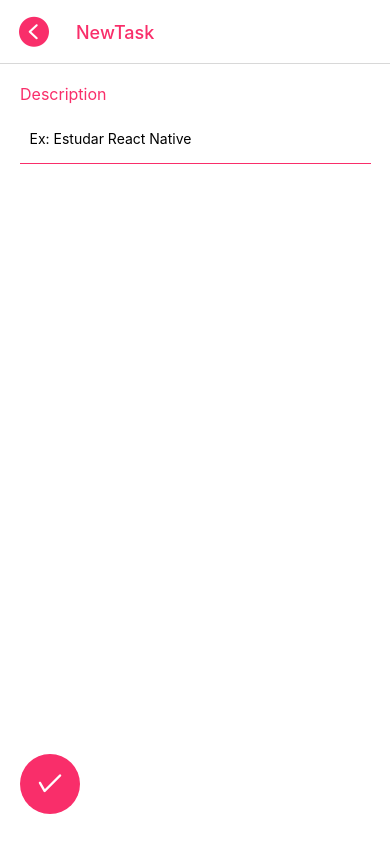
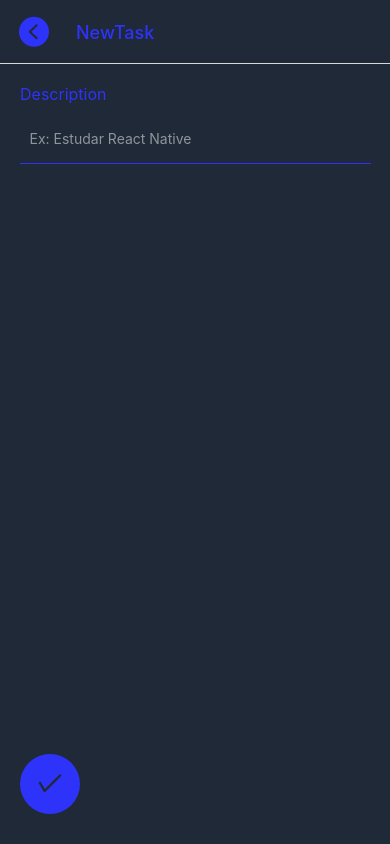
Before and after one commit to SouzaEdgar/crudApp, a React Native app: screen /NewTask in a window 390 px wide. Built offline with nearby package versions, Linux system fonts and the light colour scheme; no server answers; the database is empty.

Commit message:
color theme

```diff
--- a/App.js
+++ b/App.js
@@ -1,8 +1,12 @@
-import { StyleSheet, Button, Text, View, TouchableOpacity } from 'react-native';
+import { StyleSheet, TouchableOpacity } from 'react-native';
 import { NavigationContainer } from '@react-navigation/native';
 import { createStackNavigator } from '@react-navigation/stack';
 
-import { AntDesign } from '@expo/vector-icons';
+// Colors
+import { colors } from './src/config/theme';
+
+// Import Icons
+import { AntDesign, FontAwesome5 } from '@expo/vector-icons';
 
 // Import Pages
 import Task from './src/pages/Task';
@@ -12,64 +16,84 @@ import Details from './src/pages/Details';
 // Create Stack
 const Stack = createStackNavigator();
 
-export default function App({navigation}) {
+export default function App() {
+  // Define Theme
+  const theme = {mode: 'dark'};
+  let activeColors = colors[theme.mode];
+
   return (
     <NavigationContainer>
       {/* Initial Rote */}
       <Stack.Navigator initialRouteName='Task'>
         {/* Pages */}
         <Stack.Screen
-          name='Task Manager'
+          name='Task'
           component={Task}
           options={{
-            headerTintColor: '#f92e6a',
-            headerTitleAlign: 'center'
+            headerTitle: 'Task Manager',
+            headerTitleAlign: 'center',
+            headerTintColor: activeColors.secondary,
+            headerStyle: {
+              backgroundColor: activeColors.primary
+            },
+            headerRight: () => (
+              <TouchableOpacity
+              // Ativar / Desativar DarkMode Theme
+                //onPress={() => {darkMode()}}
+              >
+                <FontAwesome5
+                  name='moon'
+                  size={25}
+                  color={activeColors.secondary}
+                  style={{
+                    marginRight: 25
+                  }}
+                />
+              </TouchableOpacity>
+            )
           }}
         />
         <Stack.Screen
           name='NewTask'
           component={NewTask}
           options={{
+            headerTintColor: activeColors.secondary,
+            headerStyle: {
+              backgroundColor: activeColors.primary
+            },
             headerBackImage: () => (
               <AntDesign
                 name='leftcircle'
                 size={30}
-                color={'#f92e6a'}
+                color={activeColors.secondary}
                 style={{
                   marginLeft: 8
                 }}
               />
-            ),
-            headerTintColor: '#f92e6a',
+            )
           }}
         />
         <Stack.Screen
           name='Details'
           component={Details}
           options={{
+            headerTintColor: activeColors.secondary,
+            headerStyle: {
+              backgroundColor: activeColors.primary
+            },
             headerBackImage: () => (
               <AntDesign
                 name='leftcircle'
                 size={30}
-                color={'#f92e6a'}
+                color={activeColors.secondary}
                 style={{
                   marginLeft: 8
                 }}
               />
-            ),
-            headerTintColor: '#f92e6a'
+            )
           }}
         />
       </Stack.Navigator>
     </NavigationContainer>
   );
 }
-
-const styles = StyleSheet.create({
-  container: {
-    flex: 1,
-    backgroundColor: '#fff',
-    alignItems: 'center',
-    justifyContent: 'center',
-  }
-});
--- /dev/null
+++ b/src/config/theme.js
@@ -0,0 +1,26 @@
+export const colors= {
+    light: {
+        primary: '#fff',
+        secondary: '#f92e6a',
+        tertiary: '#f5f5f5cf',
+        tint: '#000000',
+        tintSoft: '#000000b3',
+    },
+    dark: {
+        primary: '#1f2937',
+        secondary: '#2e33f9',
+        tertiary: '#36362d',
+        tint: '#ffffff',
+        tintSoft: '#ffffff80',
+    },
+    // Background
+    primary: '#fff',
+    // Component color
+    secondary: '#f92e6a',
+    // Text background color
+    tertiary: '#f5f5f5cf',
+    // Text color
+    tint: '#000000',
+    // Text softColor
+    tintSoft: '#000000b3',
+}
--- a/src/pages/Details/index.js
+++ b/src/pages/Details/index.js
@@ -3,12 +3,18 @@ import { View, Text, TextInput, TouchableOpacity } from 'react-native';
 
 import styles from './style';
 import { AntDesign } from '@expo/vector-icons';
+// Colors
+import { colors } from '../../config/theme';
 
 import { FIREBASE_DB } from '../../config/firebaseconfig';
 import { collection, doc, updateDoc } from 'firebase/firestore';
 
 // Com o route conseguimos pegar os parametros de outra pagina (montando uma rota)
 export default function Details({navigation, route}) {
+    // Define Theme
+    const theme = {mode: 'dark'};
+    let activeColors = colors[theme.mode];
+
     const [descriptionEdit, setDescriptionEdit] = useState(route.params.description);
     const idTask = route.params.id;
 
@@ -26,6 +32,8 @@ export default function Details({navigation, route}) {
             <TextInput
                 style={styles.input}
                 placeholder='Ex: Estudar React Native'
+                placeholderTextColor={activeColors.tintSoft}
+                color={activeColors.tint}
                 onChangeText={setDescriptionEdit}
                 value={descriptionEdit}
             />
@@ -35,7 +43,7 @@ export default function Details({navigation, route}) {
             >
                 <AntDesign
                 name='check'
-                color='#fff'
+                color={activeColors.primary}
                 size={30}
                 />
             </TouchableOpacity>
--- a/src/pages/Details/style.js
+++ b/src/pages/Details/style.js
@@ -1,16 +1,20 @@
 import { StyleSheet } from "react-native";
+import { colors } from "../../config/theme";
+// Define Theme
+const theme = {mode: 'dark'};
+let activeColors = colors[theme.mode];
 
 const styles = StyleSheet.create({
     container: {
         flex: 1,
-        backgroundColor: '#fff',
+        backgroundColor: activeColors.primary,
     },
     label: {
         width: '90%',
         marginTop: 20,
         fontSize: 16,
         marginLeft: 20,
-        color: '#F92E6A',
+        color: activeColors.secondary,
     },
     input: {
         width: '90%',
@@ -18,7 +22,7 @@ const styles = StyleSheet.create({
         padding: 10,
         height: 50,
         borderBottomWidth: 1,
-        borderBottomColor: '#F92E6A',
+        borderBottomColor: activeColors.secondary,
         marginLeft: 'auto',
         marginRight: 'auto',
     },
@@ -28,13 +32,13 @@ const styles = StyleSheet.create({
         position: 'absolute',
         bottom: 30,
         left: 20,
-        backgroundColor: '#F92e6a',
+        backgroundColor: activeColors.secondary,
         borderRadius: 50,
         justifyContent: 'center',
         alignItems: 'center',
     },
     iconButton: {
-        color: '#fff',
+        color: activeColors.primary,
         fontSize: 15,
         fontWeight: 'bold',
     }
--- a/src/pages/NewTask/index.js
+++ b/src/pages/NewTask/index.js
@@ -3,11 +3,17 @@ import { View, Text, TextInput, TouchableOpacity } from 'react-native';
 
 import styles from './style';
 import { AntDesign } from '@expo/vector-icons';
+// Colors
+import { colors } from '../../config/theme';
 
 import { FIREBASE_DB } from '../../config/firebaseconfig';
 import { collection, addDoc, doc, setDoc } from 'firebase/firestore';
 
 export default function NewTask({ navigation }) {
+    // Define Theme
+    const theme = {mode: 'dark'};
+    let activeColors = colors[theme.mode];
+
     const [description, setDescription] = useState(null);
 
     // Adicionar documento com ID manual
@@ -29,15 +35,6 @@ export default function NewTask({ navigation }) {
         })
         navigation.navigate('Task');
     }
-    /*
-    function addTask() {
-        FIREBASE_DB.collection('Tasks').add({
-            description: description,
-            status: false
-        });
-        navigation.navigate('Task');
-    }
-    */
 
     return (
         <View style={styles.container}>
@@ -45,6 +42,7 @@ export default function NewTask({ navigation }) {
             <TextInput
                 style={styles.input}
                 placeholder='Ex: Estudar React Native'
+                placeholderTextColor={activeColors.tintSoft}
                 onChangeText={setDescription}
                 value={description}
             />
@@ -53,9 +51,9 @@ export default function NewTask({ navigation }) {
                 onPress={() => {addTask()}}
             >
                 <AntDesign
-                name='check'
-                color='#fff'
-                size={30}
+                    name='check'
+                    color={activeColors.primary}
+                    size={30}
                 />
             </TouchableOpacity>
         </View>
--- a/src/pages/NewTask/style.js
+++ b/src/pages/NewTask/style.js
@@ -1,16 +1,22 @@
 import { StyleSheet } from "react-native";
+// Colors
+import { colors } from "../../config/theme";
+
+// Define Theme
+const theme = {mode: 'dark'};
+let activeColors = colors[theme.mode];
 
 const styles = StyleSheet.create({
     container: {
         flex: 1,
-        backgroundColor: '#fff',
+        backgroundColor: activeColors.primary,
     },
     label: {
         width: '90%',
         marginTop: 20,
         fontSize: 16,
         marginLeft: 20,
-        color: '#F92E6A',
+        color: activeColors.secondary,
     },
     input: {
         width: '90%',
@@ -18,9 +24,10 @@ const styles = StyleSheet.create({
         padding: 10,
         height: 50,
         borderBottomWidth: 1,
-        borderBottomColor: '#F92E6A',
+        borderBottomColor: activeColors.secondary,
         marginLeft: 'auto',
         marginRight: 'auto',
+        color: activeColors.tint,
     },
     buttonNewTask: {
         width: 60,
@@ -28,7 +35,7 @@ const styles = StyleSheet.create({
         position: 'absolute',
         bottom: 30,
         left: 20,
-        backgroundColor: '#F92e6a',
+        backgroundColor: activeColors.secondary,
         borderRadius: 50,
         justifyContent: 'center',
         alignItems: 'center',
--- a/src/pages/Task/index.js
+++ b/src/pages/Task/index.js
@@ -1,6 +1,5 @@
-import React, { useState, useEffect, cloneElement } from 'react';
+import React, { useState, useEffect } from 'react';
 import {
-    SafeAreaView,
     View,
     Text,
     TouchableOpacity,
@@ -10,30 +9,29 @@ import {
 import styles from './style';
 import { FontAwesome } from '@expo/vector-icons';
 
-// teste de icon
-import { FontAwesome5 } from '@expo/vector-icons';
-
 import { FIREBASE_DB } from '../../config/firebaseconfig';
 import {
     collection,
     doc,
-    setDoc,
     onSnapshot,
-    Firestore,
     deleteDoc,
     getDocs
 } from "firebase/firestore";
 
+// Colors
+import { colors } from '../../config/theme';
+
 export default function Task({navigation}) {
+    // Define Theme
+    const theme = {mode: 'dark'};
+    let activeColors = colors[theme.mode];
 
     // Tentativa de Leitura #2
     //      retorna uma lista (dos itens)
     async function getTasks() {
-        // db = FIREBASE_DB
         const tasksCol = collection(FIREBASE_DB, 'Tasks');
         const tasksSnapshot = await getDocs(tasksCol);
         const tasksList = tasksSnapshot.docs.map(doc => doc.data());
-
         return tasksList;
     }
 
@@ -100,7 +98,7 @@ export default function Task({navigation}) {
                                 <FontAwesome
                                     name='trash'
                                     size={23}
-                                    color='#F92e6a'
+                                    color= {activeColors.secondary}
                                 >
                                 </FontAwesome>
                             </TouchableOpacity>
--- a/src/pages/Task/style.js
+++ b/src/pages/Task/style.js
@@ -1,9 +1,15 @@
 import { StyleSheet } from "react-native";
+// Colors
+import { colors } from '../../config/theme';
+
+// Define Theme
+const theme = {mode: 'dark'};
+let activeColors = colors[theme.mode];
 
 const styles = StyleSheet.create({
     container: {
         flex: 1,
-        backgroundColor: '#fff',
+        backgroundColor: activeColors.primary,
         paddingTop: 20
     },
     Tasks: {
@@ -19,13 +25,13 @@ const styles = StyleSheet.create({
     DescriptionTask: {
         width: '80%',
         alignContent: 'flex-start',
-        backgroundColor: '#f5f5f5cf',
+        backgroundColor: activeColors.tertiary,
         padding: 12,
         paddingHorizontal: 20,
         borderRadius: 50,
         marginBottom: 5,
         marginLeft: 20,
-        color: '#282b2db5',
+        color: activeColors.tint,
     },
     buttonNewTask: {
         width: 60,
@@ -33,13 +39,13 @@ const styles = StyleSheet.create({
         position: 'absolute',
         bottom: 30,
         left: 20,
-        backgroundColor: '#F92e6a',
+        backgroundColor: activeColors.secondary,
         borderRadius: 50,
         justifyContent: 'center',
         alignItems: 'center',
     },
     iconButton: {
-        color: '#fff',
+        color: activeColors.primary,
         fontSize: 25,
         fontWeight: 'bold',
     }
```
